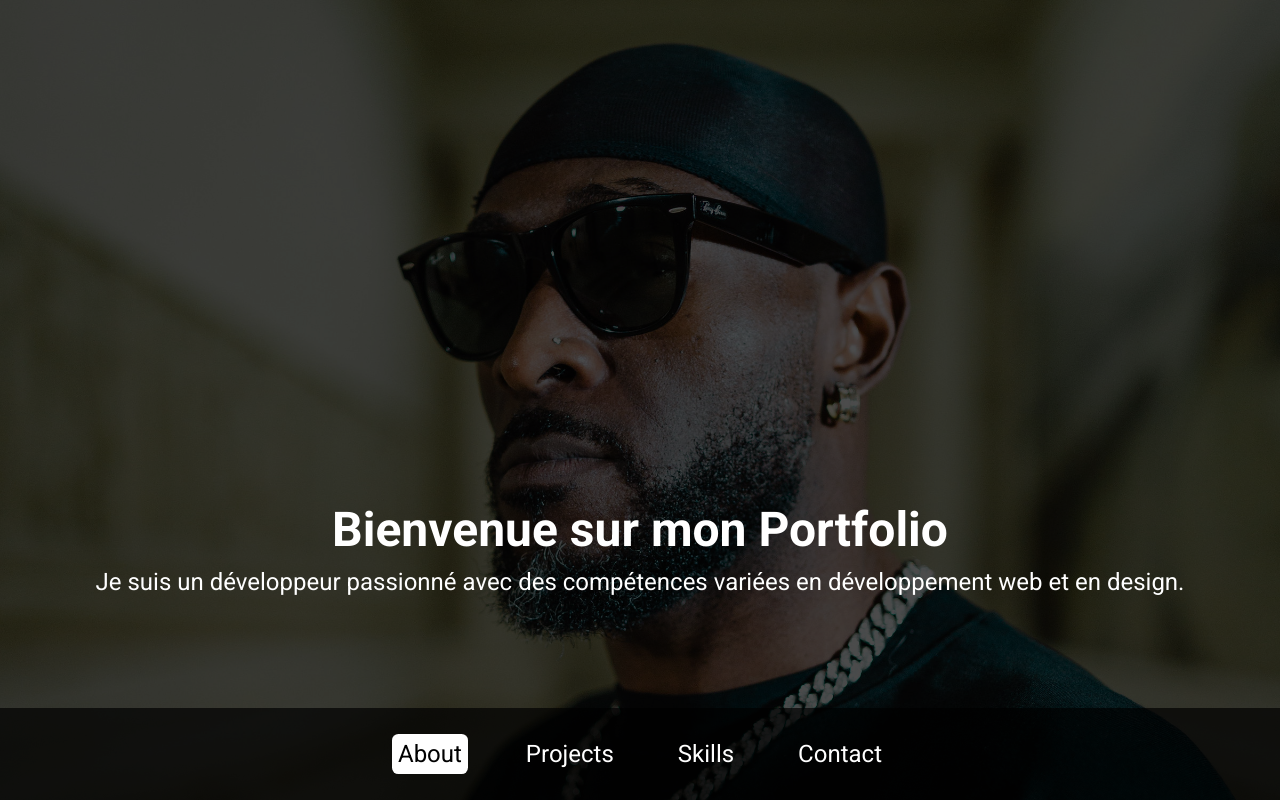
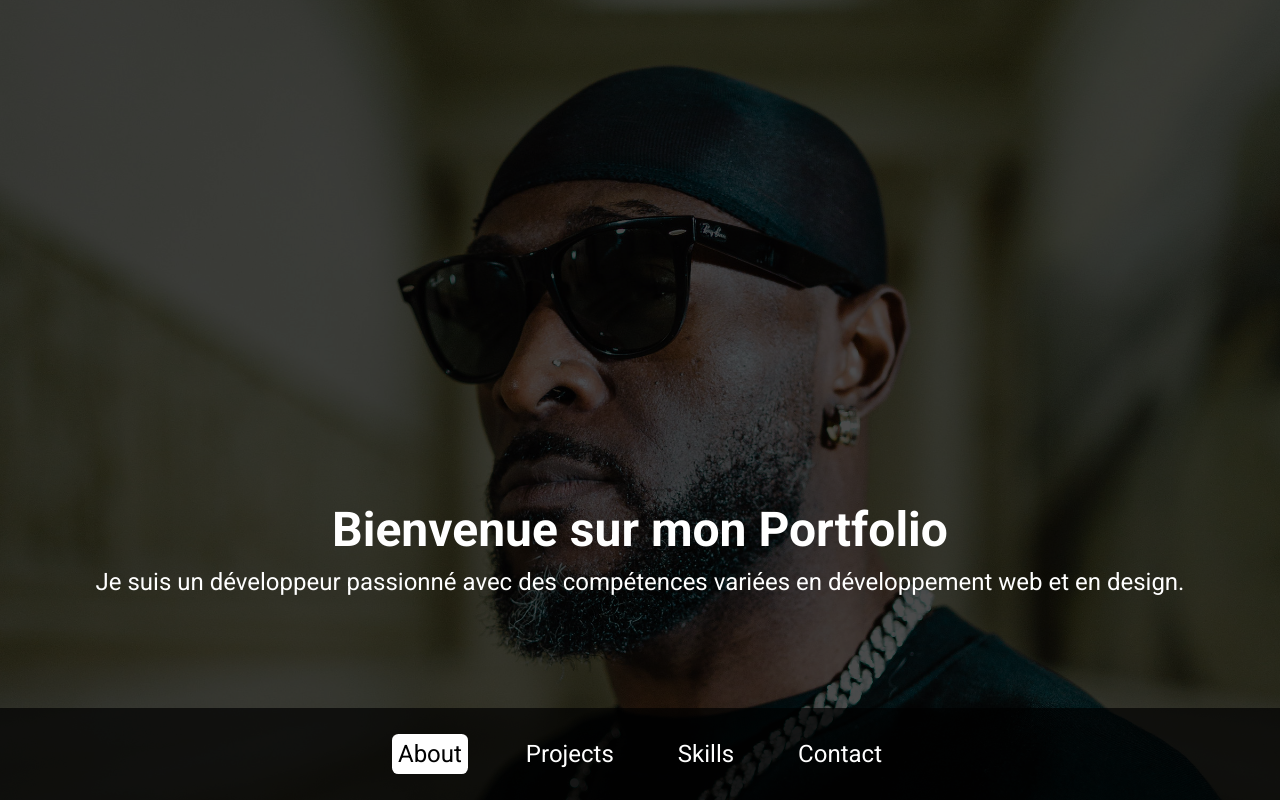
Before and after one commit to NJ4445/mon-portfolio, a React (Create React App) app: page / in a window 1280 px wide. Shown: the top 802 px of the page. Built offline with nearby package versions, Linux system fonts and the light colour scheme.

Commit message:
Ajustement background-position

```diff
--- a/src/components/Header/Header.module.css
+++ b/src/components/Header/Header.module.css
@@ -5,7 +5,7 @@
   padding: 0;
   background-image: url('../../assets/img/Joy.jpg');
   background-size: cover; /* Assure que l'image couvre le conteneur */
-  background-position: center 40%; /* Centre l'image horizontalement et verticalement */
+  background-position: center 38%; /* Centre l'image horizontalement et verticalement */
   background-attachment: fixed; /* Fixe l'image lors du défilement */
   height: 100vh;
   display: flex;
```
